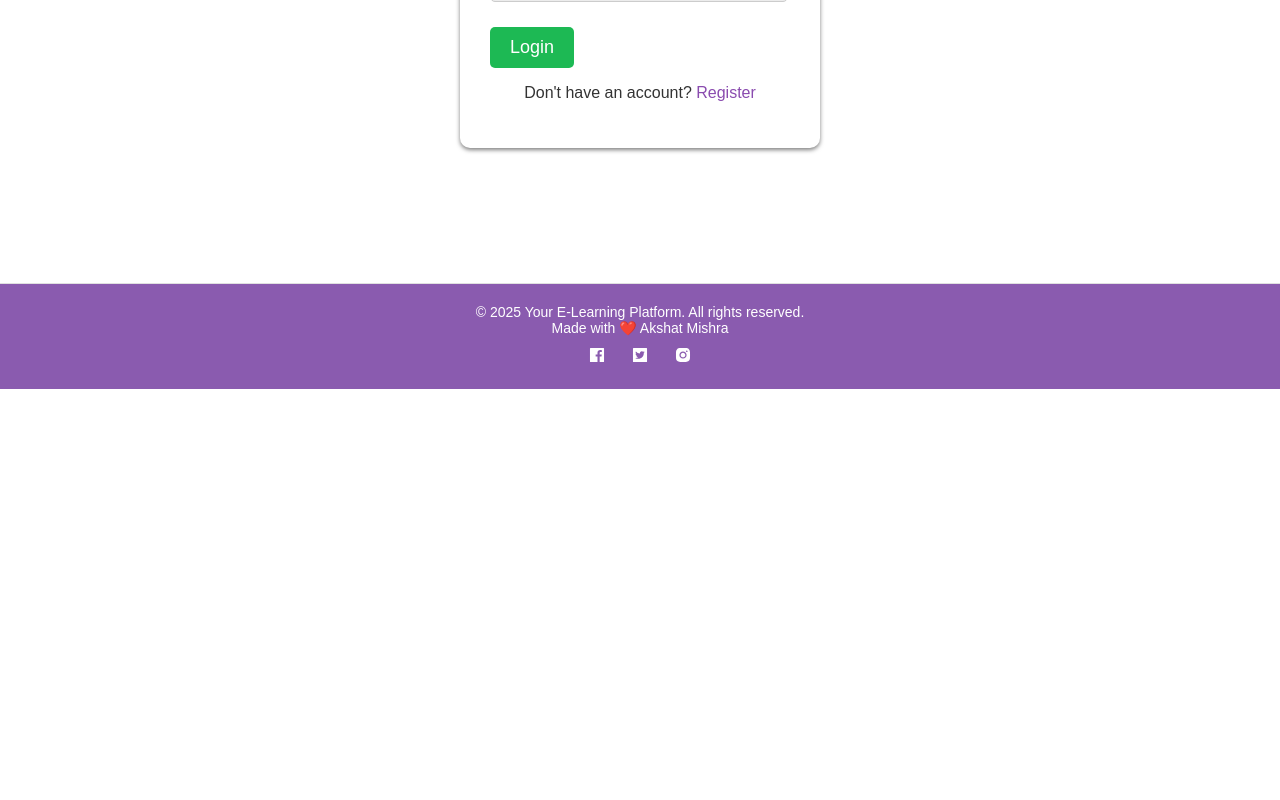
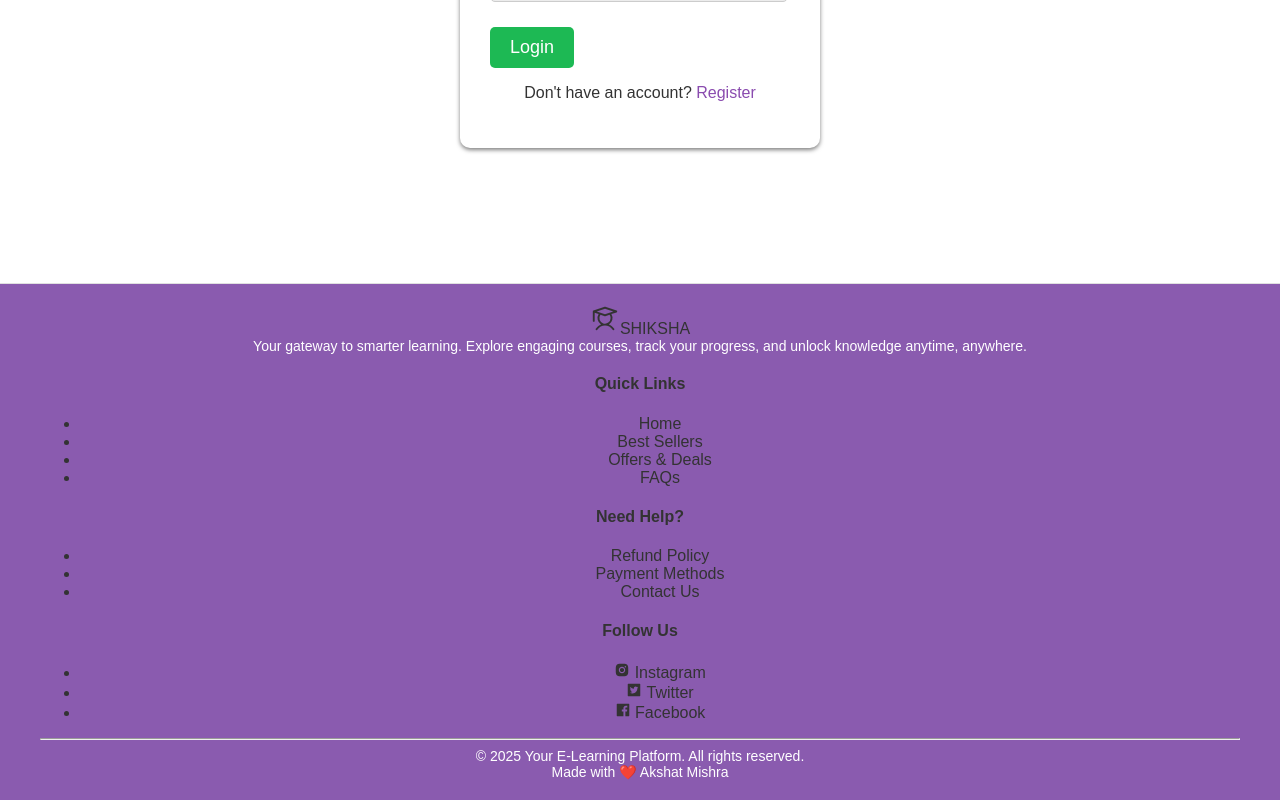
Before and after one commit to Akshatmishra1211/Shiksha-frontend, a React (Vite) app: page /admin/users in a window 1280 px wide. Shown: the part 428-1228 px from the top of the page. Before the commit the page ends 817 px from the top, so only its background shows below. Built offline with nearby package versions, Linux system fonts and the light colour scheme; no server answers.

Commit message:
Update Footer.jsx

```diff
--- a/src/components/footer/Footer.jsx
+++ b/src/components/footer/Footer.jsx
@@ -5,25 +5,61 @@ import {
   AiFillTwitterSquare,
   AiFillInstagram,
 } from "react-icons/ai";
+import { PiStudent } from "react-icons/pi";
+
 
 const Footer = () => {
   return (
     <footer>
       <div className="footer-content">
-        <p>
-          &copy; 2025 Your E-Learning Platform. All rights reserved. <br /> Made
-          with ❤️ <a href="">Akshat Mishra</a>
-        </p>
-        <div className="social-links">
-          <a href="">
-            <AiFillFacebook />    {/*ai icons */}
-          </a>
-          <a href="">
-            <AiFillTwitterSquare />  {/* ai icon for twitter */}
-          </a>
-          <a href="">
-            <AiFillInstagram />
-          </a>
+        <div className="footer-top">
+          <div className="footer-brand">
+            <div className="logo">
+              <span className="logo-icon"><PiStudent size={30} /></span>
+              <span className="logo-text">SHIKSHA</span>
+            </div>
+            <p className="brand-description">
+            Your gateway to smarter learning. Explore engaging courses, track your progress, and unlock knowledge anytime, anywhere.
+            </p>
+          </div>
+
+          <div className="footer-links">
+            <div className="link-column">
+              <h4>Quick Links</h4>
+              <ul>
+                <li><a href="">Home</a></li>
+                <li><a href="">Best Sellers</a></li>
+                <li><a href="">Offers & Deals</a></li>
+                <li><a href="">FAQs</a></li>
+              </ul>
+            </div>
+
+            <div className="link-column">
+              <h4>Need Help?</h4>
+              <ul>
+                <li><a href="">Refund Policy</a></li>
+                <li><a href="">Payment Methods</a></li>
+                <li><a href="">Contact Us</a></li>
+              </ul>
+            </div>
+
+            <div className="link-column">
+              <h4>Follow Us</h4>
+              <ul>
+                <li><a href=""><AiFillInstagram /> Instagram </a></li>
+                <li><a href=""><AiFillTwitterSquare /> Twitter </a></li>
+                <li><a href=""><AiFillFacebook /> Facebook </a></li>
+              </ul>
+            </div>
+          </div>
+        </div>
+
+        <div className="footer-bottom">
+          <hr className="footer-divider" />
+          <p className="copyright">
+            &copy; 2025 Your E-Learning Platform. All rights reserved. <br /> Made
+            with ❤️ <a href="">Akshat Mishra</a>
+          </p>
         </div>
       </div>
     </footer>
```
